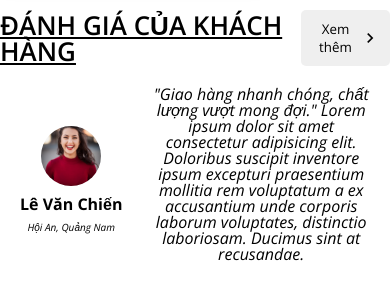
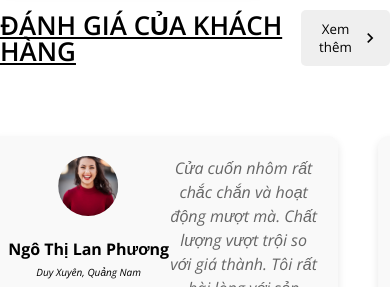
Before and after one commit to nguyenvotan9x/nhomkinhtiepkhac, a plain HTML site: page index.html in a window 390 px wide. Shown: the part 7753-8040 px from the top of the page. Drawn offline with nearby package versions, Linux system fonts and the light colour scheme.

Commit message:
fix review part and add more pictures

```diff
--- a/assets/css/styles.css
+++ b/assets/css/styles.css
@@ -18,6 +18,7 @@ html {
   padding: 10px;
   display: flex;
   align-items: center;
+  cursor: pointer;
 }
 
 .btn .icon {
@@ -236,32 +237,7 @@ main {
   font-family: "Open Sans", sans-serif;
 }
 
-/* Phần slide chạy */
-.testimonial-container {
-  max-width: 100%;
-  margin: 0 auto;
-  position: relative;
-  overflow: hidden;
-}
-
-.testimonial-slide {
-  display: flex;
-  transition: transform 0.5s ease-in-out;
-  width: 100%;
-}
-
-.testimonial {
-  flex: 0 0 100%; /* Đảm bảo mỗi slide chiếm toàn bộ chiều rộng */
-  padding: 20px;
-  text-align: center; /* Căn giữa nội dung bên trong */
-  display: flex; /* Sử dụng flex để căn giữa dọc và ngang */
-  /* flex-direction: column; */
-  gap: 30px;
-  justify-content: center;
-  align-items: center;
-}
-
-.testimonial .left {
+.carousel .review-box .left {
   display: flex;
   flex-direction: column;
   gap: 10px;
@@ -274,20 +250,98 @@ main {
   font-style: oblique;
 }
 
-.testimonial img {
+.carousel-container {
+  width: 100%;
+  max-width: 1170px;
+  margin: 50px auto;
+  position: relative;
+  overflow: hidden;
+}
+
+.carousel {
+  display: flex;
+  transition: transform 0.5s ease-in-out;
+}
+
+.carousel .review-box .left .address {
+  font-size: 10px;
+  font-style: oblique;
+}
+
+.carousel .review-box img {
   width: 60px;
   height: 60px;
   object-fit: cover;
   border-radius: 999px;
 }
 
-.testimonial p {
+.carousel .review-box p {
   font-style: italic;
   margin-bottom: 10px;
 }
 
-.testimonial .author {
+.carousel .review-box .author {
   font-weight: bold;
+}
+
+.slide {
+  display: flex;
+  min-width: 100%;
+  gap: 20px;
+  padding: 20px;
+  justify-content: center;
+}
+
+.review-box {
+  background: #f9f9f9;
+  border-radius: 10px;
+  padding: 20px;
+  text-align: center;
+  box-shadow: 0 4px 8px rgba(0, 0, 0, 0.1);
+  flex: 1;
+  max-width: 500px;
+  display: flex;
+}
+
+.review-box img {
+  width: 80px;
+  height: 80px;
+  border-radius: 50%;
+  margin-bottom: 15px;
+}
+
+.review-box h3 {
+  font-size: 1.5rem;
+  margin-bottom: 10px;
+  color: #333;
+}
+
+.review-box p {
+  font-size: 1rem;
+  color: #666;
+  line-height: 1.5;
+}
+
+/* PC: Show 2 review boxes */
+@media (min-width: 768px) {
+  .review-box {
+    max-width: calc(50% - 10px); /* 2 boxes with gap */
+  }
+}
+
+/* Mobile: Show 1 review box */
+@media (max-width: 767px) {
+  .slide {
+    justify-content: center;
+  }
+
+  .review-box {
+    max-width: 100%;
+  }
+
+  .review-box:nth-child(2) {
+    display: none; /* Hide second box on mobile */
+  }
 }
 
 /* TODO: Footer */
@@ -297,6 +351,7 @@ main {
 .footer .footer-list {
   display: flex;
   justify-content: space-between;
+  padding: 10px;
 }
 .footer .footer-list li {
   display: flex;
@@ -312,10 +367,9 @@ main {
   background-color: #bfbba9;
   text-align: center;
 }
-/*
 
 .footer .footer-col li:not(:first-child) {
-  margin-left: 20px;
+  margin-left: 10px;
   margin-top: 10px;
 }
 
@@ -325,7 +379,6 @@ main {
 
 .footer .footer-col li:first-child {
 }
-*/
 
 /* TODO: Display on Computer */
 @media only screen and (min-width: 768px) {
--- a/index.html
+++ b/index.html
@@ -12,6 +12,12 @@
     <link rel="stylesheet" href="./assets/css/styles.css" />
     <link rel="stylesheet" href="./assets/css/reset.css" />
     <title>Nhôm Kính Tiệp Khắc</title>
+
+    <!-- favicon -->
+    <link rel="apple-touch-icon" sizes="180x180" href="/assets/favicon/apple-touch-icon.png">
+    <link rel="icon" type="image/png" sizes="32x32" href="/assets/favicon/favicon-32x32.png">
+    <link rel="icon" type="image/png" sizes="16x16" href="assets/favicon/favicon-16x16.png">
+    <link rel="manifest" href="/assets/favicon/site.webmanifest">
 
     <!-- google fonts -->
     <link rel="preconnect" href="https://fonts.googleapis.com">
@@ -100,12 +106,12 @@
                     <p class="nav-name">NHÀ XƯỞNG</p>
                 </li>
                 <li class="nav-child nav-news">
-                    <i class="material-icons icon">home</i>
+                    <i class="material-icons icon">import_contacts</i>
                     <p class="nav-name">TIN TỨC</p>
                 </li>
 
                 <li class="nav-child nav-contact">
-                    <i class="material-icons icon">home</i>
+                    <i class="material-icons icon">phone_in_talk</i>
                     <p class="nav-name">LIÊN HỆ</p>
                 </li>
             </ul>
@@ -253,45 +259,78 @@
                     </button>
                 </div>
 
-                <div class="testimonial-container section-main">
-                    <div class="testimonial-slide" id="slide">
-                        <div class="testimonial">
+                <div class="carousel-container section-main">
+                    <div class="carousel">
+                        <div class="slide">
+                            <div class="review-box">
                                 <div class="left">
-                                <img src="./assets/img/avatar/person-1.jpg" alt="">
-                                <span class="author">Lê Văn Chiến</span>
+                                    <img src="./assets/img/avatar/person-1.jpg" alt="User 6">
+                                    <span class="author">Ngô Thị Lan Phương</span>
+                                    <span class="address">Duy Xuyên, Quảng Nam</span>
+                                </div>
+                                <div class="right">
+                                    <p>Cửa cuốn nhôm rất chắc chắn và hoạt động mượt mà. Chất lượng vượt trội so với giá
+                                        thành. Tôi rất hài lòng với sản phẩm này.</p>
+                                </div>
+                            </div>
+                            <div class="review-box">
+                                <div class="left">
+                                    <img src="./assets/img/avatar/woman02.jpg" alt="User 6">
+                                    <span class="author">Ngô Thị Hồng Nhi</span>
+                                    <span class="address">Nam Phước, Quảng Nam</span>
+                                </div>
+                                <div class="right">
+                                    <p>Lắp đặt nhanh chóng và chuyên nghiệp. Cửa vận hành êm ái, không gây tiếng ồn.
+                                        Dịch vụ khách hàng rất tốt.</p>
+                                </div>
+                            </div>
+                        </div>
+                        <div class="slide">
+                            <div class="review-box">
+                                <div class="left">
+                                    <img src="./assets/img/avatar/man01.webp" alt="User 6">
+                                    <span class="author">Nguyễn Văn Hoàng</span>
                                     <span class="address">Hội An, Quảng Nam</span>
                                 </div>
                                 <div class="right">
-                                <p>"Giao hàng nhanh chóng, chất lượng vượt mong đợi." Lorem ipsum dolor sit amet
-                                    consectetur adipisicing elit. Doloribus suscipit inventore ipsum excepturi
-                                    praesentium mollitia rem voluptatum a ex accusantium unde corporis laborum
-                                    voluptates, distinctio laboriosam. Ducimus sint at recusandae.</p>
+                                    <p>Thiết kế đẹp, phù hợp với ngôi nhà của tôi. Màu sắc sang trọng, bền bỉ với thời
+                                        gian.</p>
                                 </div>
                             </div>
-                        <div class="testimonial">
+                            <div class="review-box">
                                 <div class="left">
-                                <img src="./assets/img/avatar/person-1.jpg" alt="">
-                                <span class="author">Lê Văn Chiến</span>
-                                <span class="address">Hội An, Quảng Nam</span>
+                                    <img src="./assets/img/avatar/woman03.jpg" alt="User 6">
+                                    <span class="author">Võ Thị Hậu</span>
+                                    <span class="address">Điện Bàn, Quảng Nam</span>
                                 </div>
                                 <div class="right">
-                                <p>"Giao hàng nhanh chóng, chất lượng vượt mong đợi." Lorem ipsum dolor sit amet
-                                    consectetur adipisicing elit. Doloribus suscipit inventore ipsum excepturi
-                                    praesentium mollitia rem voluptatum a ex accusantium unde corporis laborum
-                                    voluptates, distinctio laboriosam. Ducimus sint at recusandae.</p>
+                                    <p>Tôi đã sử dụng cửa cuốn này được một năm và chưa gặp bất kỳ vấn đề gì. Rất bền và
+                                        an toàn.</p>
                                 </div>
                             </div>
-                        <div class="testimonial">
+                        </div>
+                        <div class="slide">
+                            <div class="review-box">
                                 <div class="left">
-                                <img src="./assets/img/avatar/person-1.jpg" alt="">
-                                <span class="author">Lê Văn Chiến</span>
-                                <span class="address">Hội An, Quảng Nam</span>
+                                    <img src="./assets/img/avatar/man02.webp" alt="User 6">
+                                    <span class="author">Nguyễn Đức Toàn</span>
+                                    <span class="address">Đà Nẵng</span>
                                 </div>
                                 <div class="right">
-                                <p>"Giao hàng nhanh chóng, chất lượng vượt mong đợi." Lorem ipsum dolor sit amet
-                                    consectetur adipisicing elit. Doloribus suscipit inventore ipsum excepturi
-                                    praesentium mollitia rem voluptatum a ex accusantium unde corporis laborum
-                                    voluptates, distinctio laboriosam. Ducimus sint at recusandae.</p>
+                                    <p>Cửa cuốn nhôm giúp tăng cường an ninh cho ngôi nhà. Tôi cảm thấy an tâm hơn khi
+                                        ra khỏi.</p>
+                                </div>
+                            </div>
+                            <div class="review-box">
+                                <div class="left">
+                                    <img src="./assets/img/avatar/man03.webp" alt="User 6">
+                                    <span class="author">Nguyễn Văn Tài</span>
+                                    <span class="address">Đại Lộc, Quảng Nam</span>
+                                </div>
+                                <div class="right">
+                                    <p>Thiết kế đẹp, phù hợp với ngôi nhà của tôi. Màu sắc sang trọng, bền bỉ với thời
+                                        gian.</p>
+                                </div>
                             </div>
                         </div>
                     </div>
@@ -398,6 +437,43 @@
     </script>
 
     <script>
+        let currentIndex = 0;
+        const slidess = document.querySelector('.carousel');
+        const totalSlidess = document.querySelectorAll('.slide').length;
+        const dots = document.querySelectorAll('.dot');
+
+        function showSlide(index) {
+            if (index >= totalSlidess) currentIndex = 0;
+            else if (index < 0) currentIndex = totalSlidess - 1;
+            else currentIndex = index;
+
+            slidess.style.transform = `translateX(-${currentIndex * 100}%)`;
+
+            dots.forEach((dot, i) => {
+                dot.classList.toggle('active', i === currentIndex);
+            });
+        }
+
+        function nextSlide() {
+            showSlide(currentIndex + 1);
+        }
+
+        function prevSlide() {
+            showSlide(currentIndex - 1);
+        }
+
+        function currentSlide(index) {
+            showSlide(index);
+        }
+
+        document.querySelector('.next').addEventListener('click', nextSlide);
+        document.querySelector('.prev').addEventListener('click', prevSlide);
+
+        // Auto slide every 5 seconds
+        setInterval(nextSlide, 5000);
+    </script>
+
+    <script>
         let slideReview = 0;
         const slides = document.getElementById('slide');
         const totalSlides = slides.children.length;
@@ -415,8 +491,8 @@
     </script>
 
     <!-- Plugin trang Facebook chân Footer -->
-    <script async defer crossorigin="anonymous"
-        src="https://connect.facebook.net/vi_VN/sdk.js#xfbml=1&version=v22.0"></script>
+    <script async defer crossorigin="anonymous" src="https://connect.facebook.net/vi_VN/sdk.js#xfbml=1&version=v22.0">
+    </script>
 </body>
 
 </html>
```
Also changed, not shown: assets/favicon/android-chrome-192x192.png (added), assets/favicon/android-chrome-512x512.png (added), assets/favicon/apple-touch-icon.png (added), assets/favicon/favicon-16x16.png (added), assets/favicon/favicon-32x32.png (added), assets/favicon/favicon.ico (added), assets/favicon/site.webmanifest (added), assets/img/avatar/man01.webp (added), assets/img/avatar/man02.webp (added), assets/img/avatar/man03.webp (added), assets/img/avatar/woman01.webp (added), assets/img/avatar/woman02.jpg (added), assets/img/avatar/woman03.jpg (added), assets/img/logo.jpg, 3 other files. Lines whose indentation alone changed are shown as unchanged.
